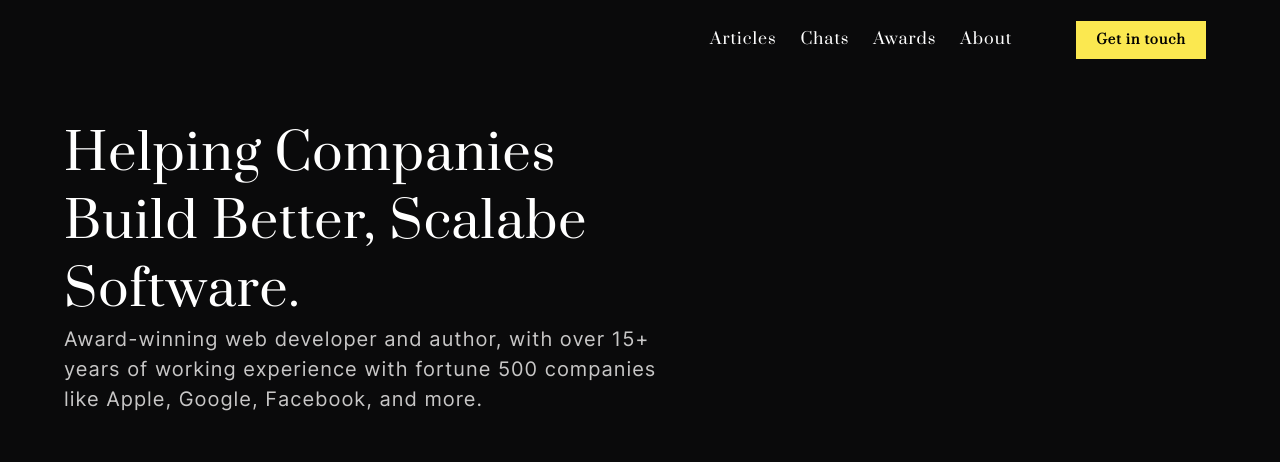
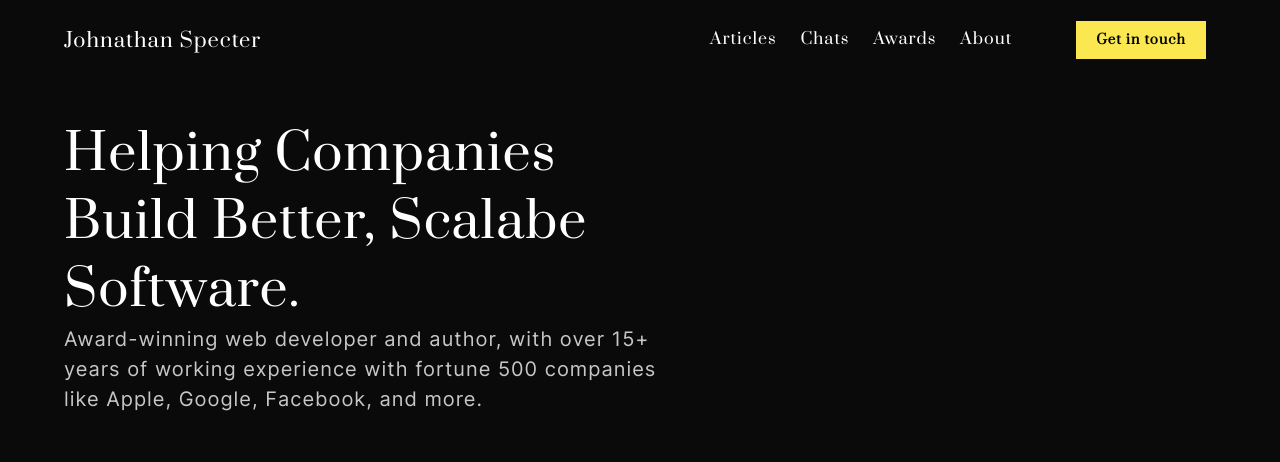
Before and after one commit to TaofeeTech/Developer-Portfolio-Starter-Files, a plain HTML site: page index.html in a window 1280 px wide. Shown: the top 462 px of the page. Drawn offline with Linux system fonts and the light colour scheme.

Commit message:
Update index.html

```diff
--- a/index.html
+++ b/index.html
@@ -12,7 +12,7 @@
        <nav>
         <div class="nav-container">
             <div class="logo">
-<!--                 <p>Johnathan Specter</p> -->
+                <p>Johnathan Specter</p>
             </div>
 
                 <input type="checkbox" name="checkbox" id="checkbtn">
```
